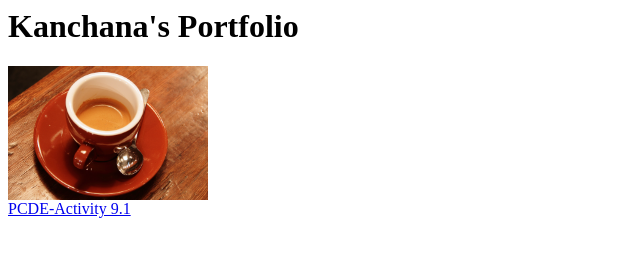
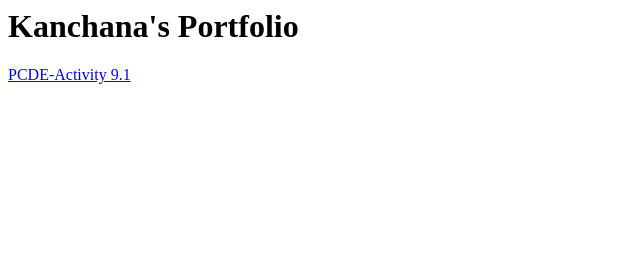
Before and after one commit to mkanchanag/mkanchanag.github.io, a plain HTML site: page index.html in a window 1280 px wide. Shown: the whole page, without its empty margins (0-640 px from the left). Drawn offline with Linux system fonts and the light colour scheme.

Commit message:
Update index.html

```diff
--- a/index.html
+++ b/index.html
@@ -1,6 +1,5 @@
 <html>
     <h1>Kanchana's Portfolio</h1>
-    <img src="./coffee.png" width = "200" />
     <div>
         <a href="https://mkanchanag.github.io/PCDE-Activity-9.1">PCDE-Activity 9.1</a>
     </div>
```
